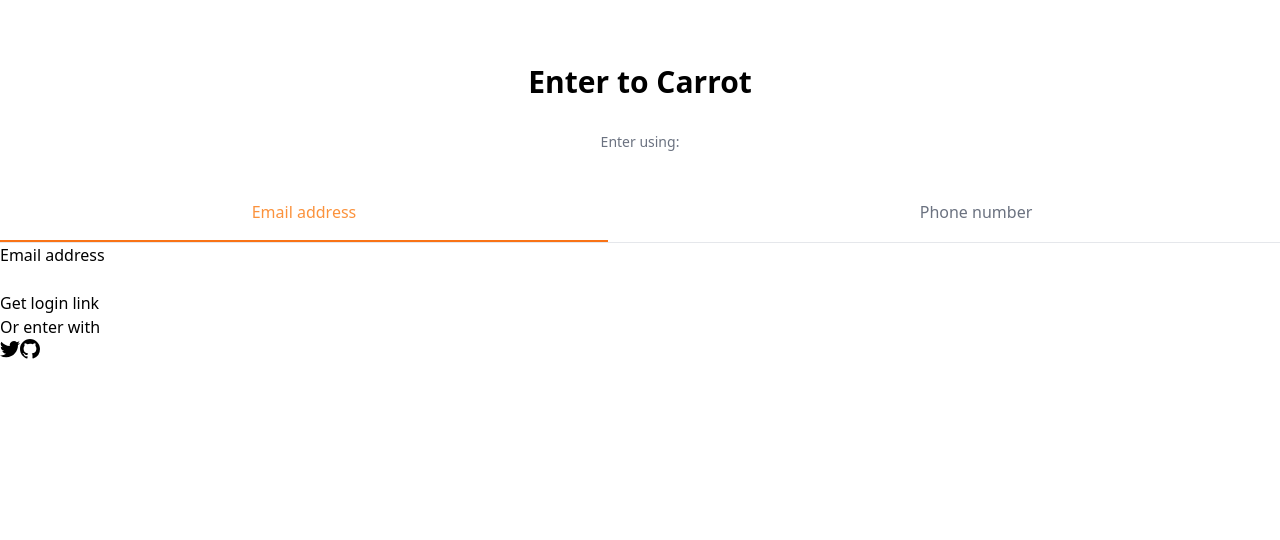
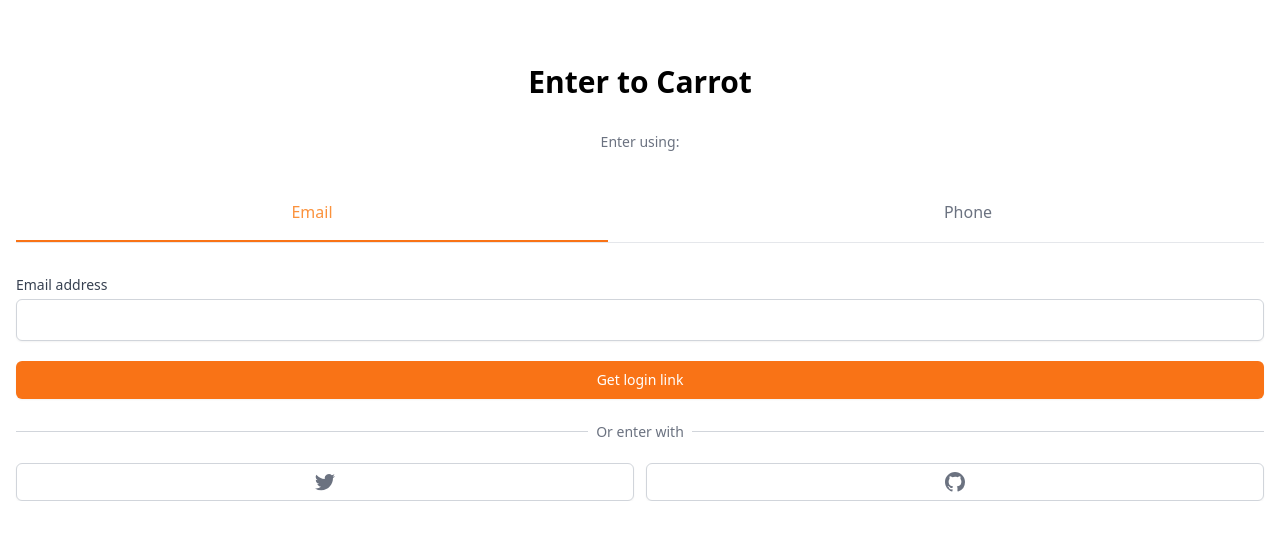
Before and after one commit to frontWeb-dev/carrot-market, a Next.js app: page /enter in a window 1280 px wide. Shown: the top 540 px of the page. Built offline with nearby package versions, Linux system fonts and the light colour scheme.

Commit message:
feat: Auth part Two - Tailwind css 플러그인 사용
@tailwindcss/forms
- form 요소에 다양한 기본 스타일 추가

```diff
--- a/package.json
+++ b/package.json
@@ -9,6 +9,7 @@
     "lint": "next lint"
   },
   "dependencies": {
+    "@tailwindcss/forms": "^0.5.3",
     "@types/node": "18.15.3",
     "@types/react": "18.0.28",
     "@types/react-dom": "18.0.11",
--- a/pages/enter.tsx
+++ b/pages/enter.tsx
@@ -9,11 +9,14 @@
   const onEmailClick = () => setMethod('email');
   const onPhoneClick = () => setMethod('phone');
   return (
-    <div className='mt-16'>
+    <div className='mt-16 px-4'>
       <h3 className='text-center text-3xl font-bold'>Enter to Carrot</h3>
+
       <div className='mt-8'>
         <div className='flex flex-col items-center'>
           <h5 className='text-sm font-medium text-gray-500'>Enter using:</h5>
+
+          {/* Tab */}
           <div className='mt-8 grid w-full grid-cols-2 gap-16 border-b pt-4'>
             <button
               className={joinClassName(
@@ -21,7 +24,7 @@
                 method === 'email' ? 'border-orange-500 text-orange-400' : 'border-transparent'
               )}
               onClick={onEmailClick}>
-              Email address
+              Email
             </button>
             <button
               className={joinClassName(
@@ -29,43 +32,65 @@
                 method === 'phone' ? 'border-orange-500 text-orange-400' : 'border-transparent'
               )}
               onClick={onPhoneClick}>
-              Phone number
+              Phone
             </button>
           </div>
         </div>
-        <form>
-          <label>
+
+        {/* form */}
+        <form className='mt-8 flex flex-col'>
+          <label className='text-sm font-medium text-gray-700'>
             {method === 'email' ? 'Email address' : null}
             {method === 'phone' ? 'Phone number' : null}
           </label>
-          <div>
-            {method === 'email' ? <input type='email' required /> : null}
+
+          {/* input */}
+          <div className='mt-1'>
+            {method === 'email' ? (
+              <input
+                type='email'
+                className='placeholdergray-400 focus:ouline-none w-full appearance-none rounded-md border-gray-300 px-3 py-2 shadow-sm focus:border-orange-500 focus:ring-orange-500'
+                required
+              />
+            ) : null}
             {method === 'phone' ? (
-              <div>
-                <span>+82</span>
-                <input type='number' required />
+              <div className='flex rounded-md shadow-sm'>
+                <span className='border-right-0 flex select-none items-center justify-center rounded-l-md border border-gray-300 bg-gray-50 px-3 text-sm text-gray-500'>
+                  +82
+                </span>
+                <input
+                  type='number'
+                  className='placeholdergray-400 focus:ouline-none w-full appearance-none rounded-r-md border-gray-300 px-4 py-2 shadow-sm focus:border-orange-500 focus:ring-orange-500'
+                  required
+                />
               </div>
             ) : null}
           </div>
-          <button>
+
+          {/* submit button */}
+          <button className='mt-5 rounded-md border border-transparent bg-orange-500 py-2 px-4 text-sm font-medium text-white shadow-sm hover:bg-orange-600 focus:outline-none focus:ring-2 focus:ring-orange-500 focus:ring-offset-2'>
             {method === 'email' ? 'Get login link' : null}
             {method === 'phone' ? 'Get one-time password' : null}
           </button>
         </form>
-        <div>
-          <div>
-            <div />
-            <div>
-              <span>Or enter with</span>
+
+        {/* Social Login */}
+        <div className='mt-8'>
+          <div className='relative'>
+            <div className='absolute w-full border-t border-gray-300' />
+            <div className=' relative -top-3 text-center'>
+              <span className='bg-white px-2 text-sm font-medium text-gray-500'>Or enter with</span>
             </div>
           </div>
-          <div>
-            <button>
+
+          {/* Social Login Button */}
+          <div className='mt-2 grid grid-cols-2 gap-3'>
+            <button className='hover: flex items-center justify-center rounded-md border border-gray-300 bg-white py-2 px-4 text-sm font-medium text-gray-500 text-black shadow-sm    hover:bg-gray-50'>
               <svg className='h-5 w-5' aria-hidden='true' fill='currentColor' viewBox='0 0 20 20'>
                 <path d='M6.29 18.251c7.547 0 11.675-6.253 11.675-11.675 0-.178 0-.355-.012-.53A8.348 8.348 0 0020 3.92a8.19 8.19 0 01-2.357.646 4.118 4.118 0 001.804-2.27 8.224 8.224 0 01-2.605.996 4.107 4.107 0 00-6.993 3.743 11.65 11.65 0 01-8.457-4.287 4.106 4.106 0 001.27 5.477A4.073 4.073 0 01.8 7.713v.052a4.105 4.105 0 003.292 4.022 4.095 4.095 0 01-1.853.07 4.108 4.108 0 003.834 2.85A8.233 8.233 0 010 16.407a11.616 11.616 0 006.29 1.84' />
               </svg>
             </button>
-            <button>
+            <button className='flex items-center justify-center rounded-md border border-gray-300 bg-white py-2 px-4 text-sm font-medium text-gray-500 shadow-sm hover:bg-gray-50 hover:text-black'>
               <svg className='h-5 w-5' aria-hidden='true' fill='currentColor' viewBox='0 0 20 20'>
                 <path
                   fillRule='evenodd'
--- a/tailwind.config.js
+++ b/tailwind.config.js
@@ -9,5 +9,5 @@
     extend: {},
   },
   darkMode: 'class',
-  plugins: [],
+  plugins: [require('@tailwindcss/forms')],
 };
```
Also changed, not shown: 1 other file (tests, documents, lock files or other folders).
